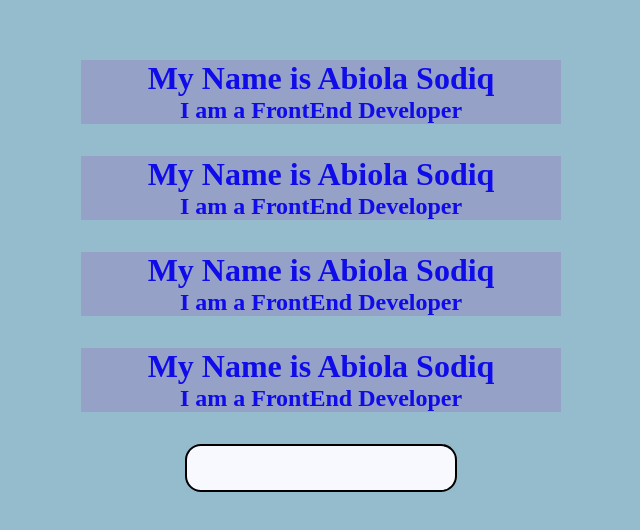
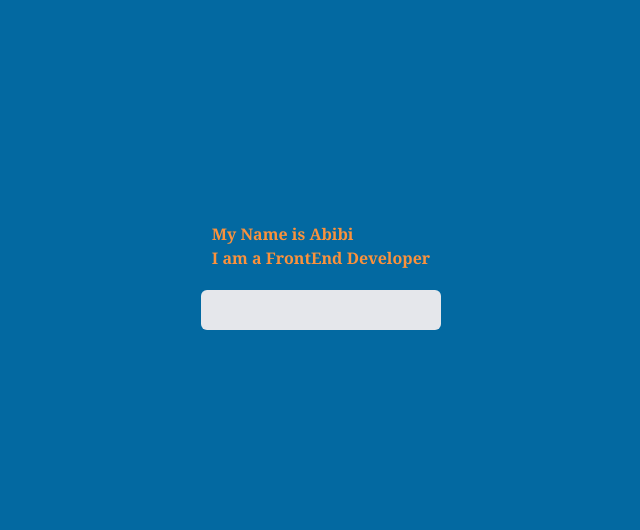
Before and after one commit to Abiola-Sodiq/myReactAssesment, a React (Create React App) app: page / in a window 1280 px wide. Shown: the part 124-654 px from the top of the page, without its empty margins (319-959 px from the left). Built offline with nearby package versions, Linux system fonts and the light colour scheme.

Commit message:
new assessment

```diff
--- a/src/App.jsx
+++ b/src/App.jsx
@@ -1,21 +1,32 @@
 //components import
+import { Component} from "react"
 import Input from "./Components/Input"
 import Output from './Components/Output'
 
 
+class App extends Component{
+  constructor(props){
+    super(props)
+    this.state= { userName : "Abibi"
+    }
+  }
+  newUsername = (e) =>{
+    this.setState({
+      userName: e.target.value
+    })
+  }
 
-const App = () => {
 
-  //display component on webpage
-  return (
-    <div className='result'>
-    <Output/>
-    <Output/>
-    <Output/>
-    <Output/>
-    <Input/>
-    </div>
-  )
-}
+  render () {
+    return(
+      <div className=' flex flex-col gap-5 justify-center items-center h-screen bg-sky-700'>
+      <Output userName =  {this.state.userName}/>
+      <Input newName = {this.newUsername}/>
+      </div>
+
+    )
+  }
+};
+
 
 export default App
--- a/src/Components/Input.jsx
+++ b/src/Components/Input.jsx
@@ -1,9 +1,9 @@
 import React from 'react'
 
-const Input = () => {
+const Input = (props) => {
   return (
     <div>
-        <input type="text" id='input' />
+        <input type="text" className=' rounded-md w-60 h-10 border-none bg-gray-200' onChange={props.newName} />
     </div>
   )
 }
--- a/src/Components/Output.jsx
+++ b/src/Components/Output.jsx
@@ -1,9 +1,9 @@
 import React from 'react'
 
-const Output = () => {
+const Output = (props) => {
   return (
-    <div id='output'>
-        <h1>My Name is Abiola Sodiq</h1>
+    <div className=' font-semibold font-serif text-orange-400'>
+        <h1>My Name is {props.userName} </h1>
         <h2>I am a FrontEnd Developer</h2>
     </div>
   )
--- /dev/null
+++ b/tailwind.config.js
@@ -0,0 +1,8 @@
+/** @type {import('tailwindcss').Config} */
+module.exports = {
+  content: ["./src/**/*.{html,js,jsx}"],
+  theme: {
+    extend: {},
+  },
+  plugins: [],
+}
```
Also changed, not shown: src/index.css (+6 -2 lines), 1 other file (tests, documents, lock files or other folders).
